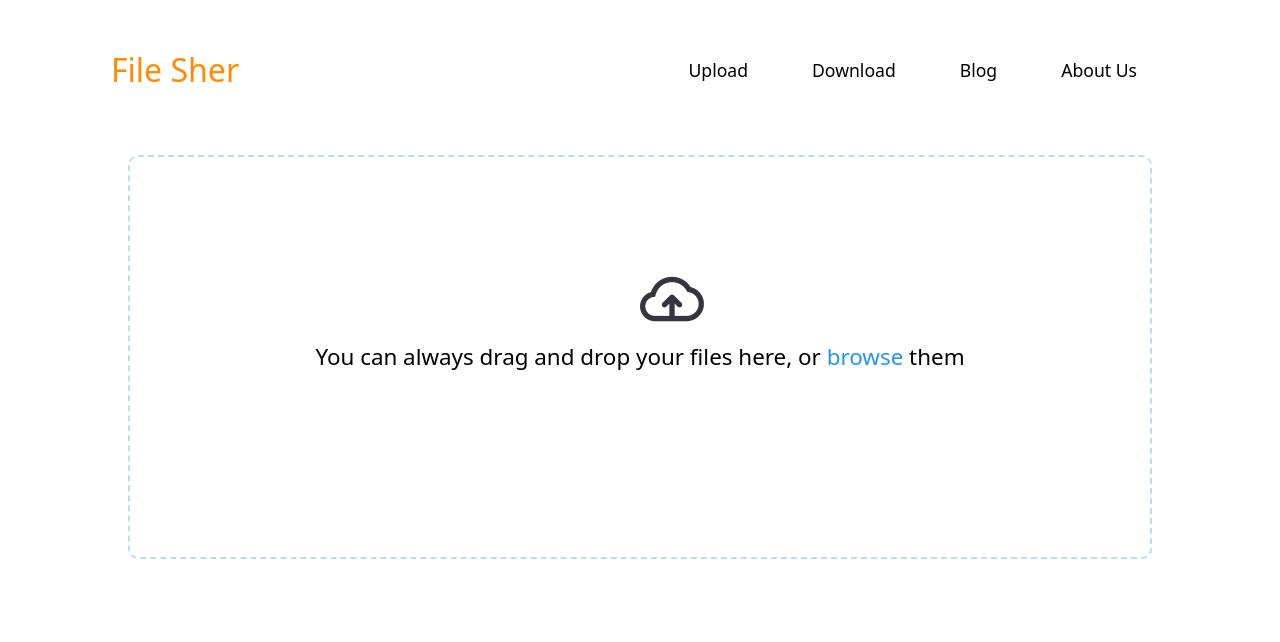
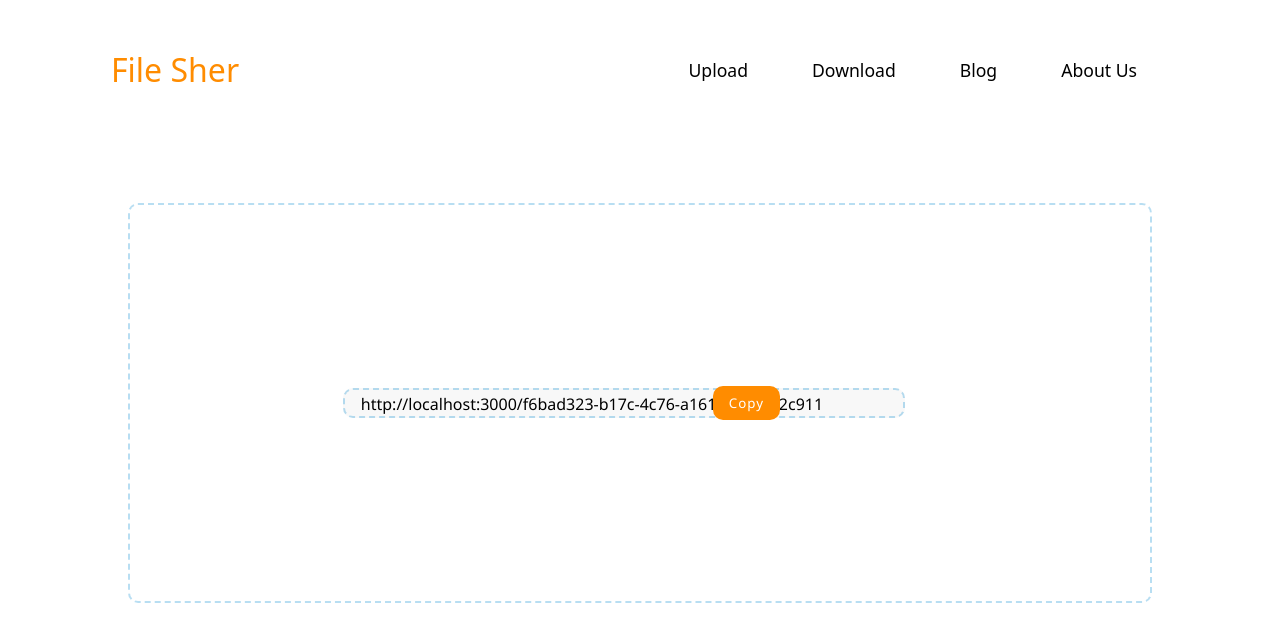
Before and after one commit to nteshxx/file-sher-client, a React (Create React App) app: page /upload in a window 1280 px wide. Shown: the top 642 px of the page. Built offline with nearby package versions, Linux system fonts and the light colour scheme; no server answers.

Commit message:
added copy-to-clipboard button

```diff
--- a/src/components/Dropzone.js
+++ b/src/components/Dropzone.js
@@ -5,9 +5,9 @@ import '../styles/dropzone.css';
 import uploadicon from '../assets/upload.png';
 import ProgressBar from '../components/ProgressBar';
 
-function Dropzone() {
-  const [generatedLink, setGeneratedLink] = useState(null);
-  const [progress, setProgress] = useState(0);
+const Dropzone = () => {
+  const [generatedLink, setGeneratedLink] = useState("http://localhost:3000/f6bad323-b17c-4c76-a161-eb02ff82c911");
+  const [progress, setProgress] = useState(100);
   const { acceptedFiles, getRootProps, getInputProps } = useDropzone();
 
   useEffect(() => {
@@ -48,7 +48,10 @@ function Dropzone() {
           </p>
         </div>
       ) : progress === 100 ? (
-        <h3 className="downloadlink">{generatedLink}</h3>
+        <div className="link-container">
+          <h3 className="download-link">{generatedLink}</h3>
+          <button className="copy-button" onClick={() => {navigator.clipboard.writeText(generatedLink)}}>Copy</button>
+        </div>
       ) : (
         <ProgressBar done={progress} />
       )}
--- a/src/pages/About.js
+++ b/src/pages/About.js
@@ -2,7 +2,7 @@ import React from 'react'
 
 const About = () => {
   return (
-    <h1>About</h1>
+    <h2 style={{ fontWeight: '400', opacity: '0.5', textAlign: 'center', lineHeight: '400px' }}>Work in Progress!</h2>
   )
 }
 
--- a/src/pages/Blog.js
+++ b/src/pages/Blog.js
@@ -3,8 +3,8 @@ import ProgressBar from '../components/ProgressBar';
 
 const Blog = () => {
   return (
-    <>
-      <ProgressBar done="70" />
+    <div className="blog-container" style={{textAlign: 'center', marginTop: '1rem'}}>
+      <h2 style={{ fontWeight: '400', opacity: '0.5' }}>Work in Progress!</h2>
       <ProgressBar done="10" />
       <ProgressBar done="20" />
       <ProgressBar done="30" />
@@ -13,7 +13,7 @@ const Blog = () => {
       <ProgressBar done="80" />
       <ProgressBar done="100" />
       <ProgressBar done="90" />
-    </>
+    </div>
   );
 };
 
--- a/src/styles/download.css
+++ b/src/styles/download.css
@@ -56,10 +56,15 @@
 
 #paste-link {
   color: #2196f3;
+  line-height: 22px;
+  font-family: 'Segoe UI', Tahoma, Geneva, Verdana, sans-serif;
+  font-weight: 400;
+  font-size: 1rem;
+  overflow: hidden;
 }
 
 .download-btn {
-  padding: 1rem 3rem;
+  padding: 0.6rem 2rem;
   color: white;
   margin-top: 2rem;
   border-radius: 8px;
@@ -67,7 +72,8 @@
   background: var(--dark-orange);
   text-decoration: none;
   border: none;
-  font-size: 18px;
+  font-family: 'Segoe UI', Tahoma, Geneva, Verdana, sans-serif;
+  font-size: 16px;
   font-weight: 600;
   letter-spacing: 1px;
   transition: all 100ms ease-in-out;
--- a/src/styles/dropzone.css
+++ b/src/styles/dropzone.css
@@ -3,7 +3,7 @@
   min-height: 400px;
   border: 2px dashed var(--border-color);
   border-radius: 10px;
-  margin: 1rem auto;
+  margin: 4rem auto;
   text-align: center;
   transition: 200ms all ease-in;
   display: flex;
@@ -26,6 +26,42 @@
   cursor: pointer;
 }
 
-.downloadlink {
-  line-height: 400px;
+.link-container {
+  width: 80%;
+  display: flex;
+  flex-direction: row;
+  align-items: center;
+  justify-content: center;
 }
+
+.download-link {
+  position: relative;
+  padding: 0.3rem 5rem 0.2rem 1rem;
+  line-height: 18px;
+  margin-right: 2rem;
+  background-color: var(--secondary-color);
+  font-family: 'Segoe UI', Tahoma, Geneva, Verdana, sans-serif;
+  font-weight: 400;
+  font-size: 1rem;
+  border: 2px dashed var(--border-color);
+  overflow: hidden;
+  border-radius: 10px;
+}
+
+.copy-button {
+  position: absolute;
+  padding: 0.5rem 1rem;
+  border: none;
+  border-radius: 10px;
+  transition: all 100ms ease-in-out;
+  background-color: darkorange;
+  color: white;
+  right: 500px;
+  font-family: 'Segoe UI', Tahoma, Geneva, Verdana, sans-serif;
+  font-weight: 500;
+  letter-spacing: 1px;
+}
+
+.copy-button:hover {
+  background-color: var(--red);
+}
--- a/src/styles/home.css
+++ b/src/styles/home.css
@@ -25,7 +25,7 @@
 }
 
 .getStarted {
-    padding: 1rem 3rem;
+    padding: 1rem 2.5rem;
     color: white;
     margin-top: 5rem;
     border-radius: 8px;
@@ -33,9 +33,10 @@
     background: var(--dark-orange);
     text-decoration: none;
     border: none;
+    font-family: 'Segoe UI', Tahoma, Geneva, Verdana, sans-serif;
     font-size: 18px;
+    letter-spacing: 1px;
     font-weight: 600;
-    letter-spacing: 1px;
     transition: all 100ms ease-in-out;
 }
 
```
